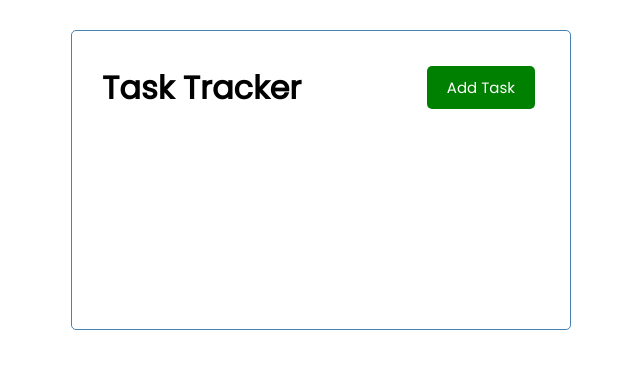
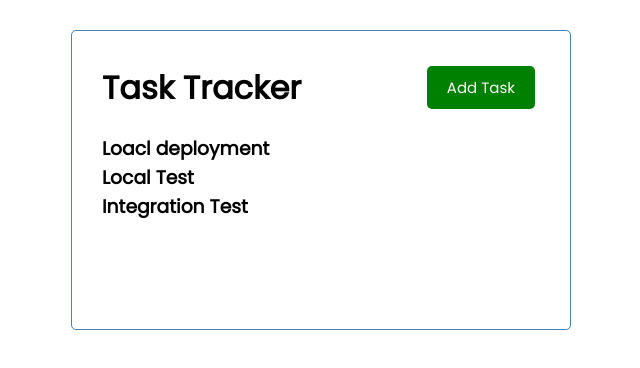
Before and after one commit to MorganZhuRunzhe/vue-crash-2021, a Vue app: page / in a window 1280 px wide. Shown: the top 368 px of the page, without its empty margins (319-959 px from the left). Built offline with nearby package versions, Linux system fonts and the light colour scheme.

Commit message:
Add task components and v-for loop

```diff
--- a/src/App.vue
+++ b/src/App.vue
@@ -1,17 +1,48 @@
 <template>
   <div class="container">
     <Header title="Task Tracker"/>
+    <Tasks :tasks="tasks"/>
   </div>
 </template>
 
 <script>
 import Header from './components/Header'
+import Tasks from './components/Tasks'
 
 export default {
   name: 'App',
   components: {
     Header,
+    Tasks,
+  },
+  data() {
+    return {
+      tasks: [],
+    }
+  },
+  created() {
+    this.tasks = [
+      {
+        id: 1,
+        text: 'Loacl deployment',
+        day: 'March 1st at 2:30pm',
+        reminder: true,
+      },
+      {
+        id: 2,
+        text: 'Local Test',
+        day: 'March 3rd at 1:30pm',
+        reminder: true,
+      },
+      {
+        id: 3,
+        text: 'Integration Test',
+        day: 'March 3rd at 11:00am',
+        reminder: false,
+      },
+    ]
   }
+
 }
 </script>
 
--- /dev/null
+++ b/src/components/Tasks.vue
@@ -0,0 +1,14 @@
+<template>
+    <div :key="task.id" v-for="task in tasks">
+        <h3>{{ task.text }}</h3>
+    </div>
+</template>
+
+<script>
+export default {
+    name: 'Tasks',
+    props: {
+        tasks: Array,
+    },
+}
+</script>
```
